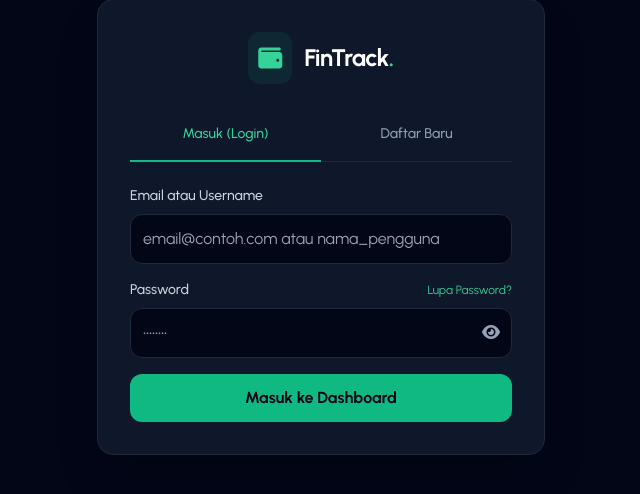
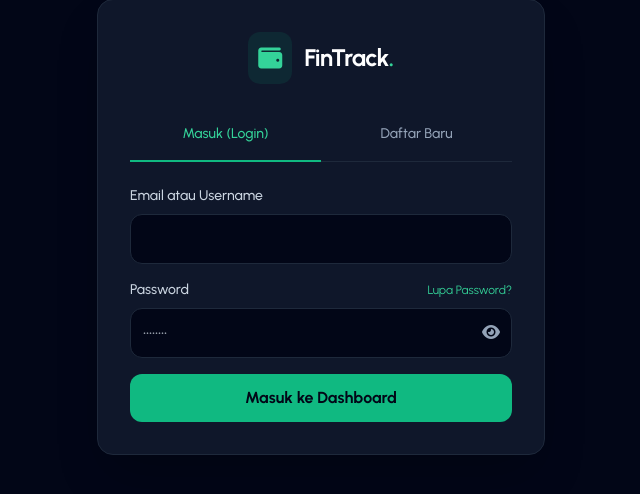
Before and after one commit to suzuy1/personal-finance-tracker, a Flask app: page /auth in a window 1280 px wide. Shown: the part 173-667 px from the top of the page, without its empty margins (319-959 px from the left). Run offline with Flask 3, Linux system fonts and the light colour scheme; some libraries are stand-ins or nearby versions.

Commit message:
chore: Perbarui struktur proyek dan hapus placeholder

```diff
--- a/struktur.txt
+++ b/struktur.txt
@@ -1,8 +1,11 @@
 .
 ├── app.py
 ├── config.py
+├── CONTRIBUTING.md
+├── erd.md
 ├── instance
 │   └── finance.db
+├── LICENSE
 ├── models.py
 ├── README.md
 ├── requirements.txt
@@ -17,4 +20,4 @@
     ├── transaction_form.html
     └── transactions.html
 
-4 directories, 18 files
+3 directories, 19 files
--- a/templates/auth.html
+++ b/templates/auth.html
@@ -45,7 +45,7 @@
                 <form action="{{ url_for('login') }}" method="POST" class="space-y-4">
                     <div>
                         <label class="block text-sm font-medium text-slate-300 mb-2">Email atau Username</label>
-                        <input type="text" name="login_input" required class="block w-full p-3 bg-slate-950 border border-slate-800 rounded-xl text-white focus:outline-none focus:border-emerald-500 transition" placeholder="email@contoh.com atau nama_pengguna">
+                        <input type="text" name="login_input" required class="block w-full p-3 bg-slate-950 border border-slate-800 rounded-xl text-white focus:outline-none focus:border-emerald-500 transition" placeholder="">
                     </div>
                     <div>
                         <div class="flex justify-between items-center mb-2">
@@ -67,11 +67,11 @@
                 <form action="{{ url_for('register') }}" method="POST" class="space-y-4">
                     <div>
                         <label class="block text-sm font-medium text-slate-300 mb-2">Nama Pengguna (Username)</label>
-                        <input type="text" name="username" required class="block w-full p-3 bg-slate-950 border border-slate-800 rounded-xl text-white focus:outline-none focus:border-emerald-500 transition" placeholder="nama_pengguna">
+                        <input type="text" name="username" required class="block w-full p-3 bg-slate-950 border border-slate-800 rounded-xl text-white focus:outline-none focus:border-emerald-500 transition" placeholder="">
                     </div>
                     <div>
                         <label class="block text-sm font-medium text-slate-300 mb-2">Alamat Email</label>
-                        <input type="email" name="email" required class="block w-full p-3 bg-slate-950 border border-slate-800 rounded-xl text-white focus:outline-none focus:border-emerald-500 transition" placeholder="nama@email.com">
+                        <input type="email" name="email" required class="block w-full p-3 bg-slate-950 border border-slate-800 rounded-xl text-white focus:outline-none focus:border-emerald-500 transition" placeholder="">
                     </div>
                     <div>
                         <label class="block text-sm font-medium text-slate-300 mb-2">Password Baru</label>
```
